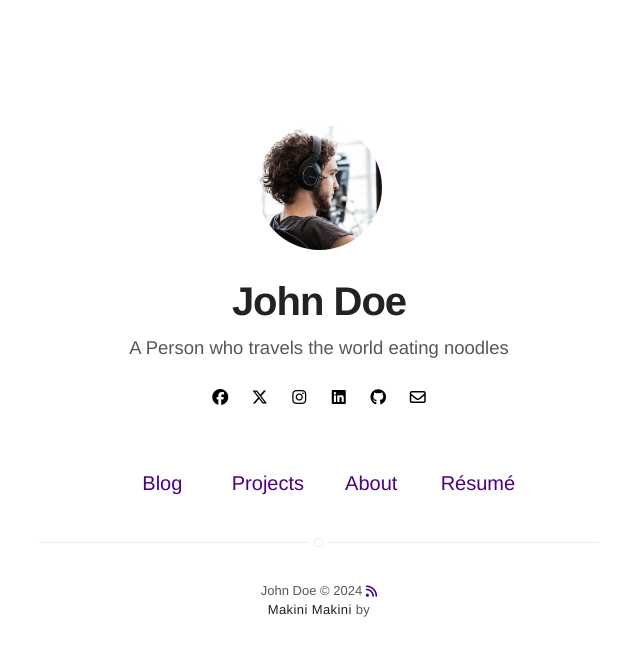
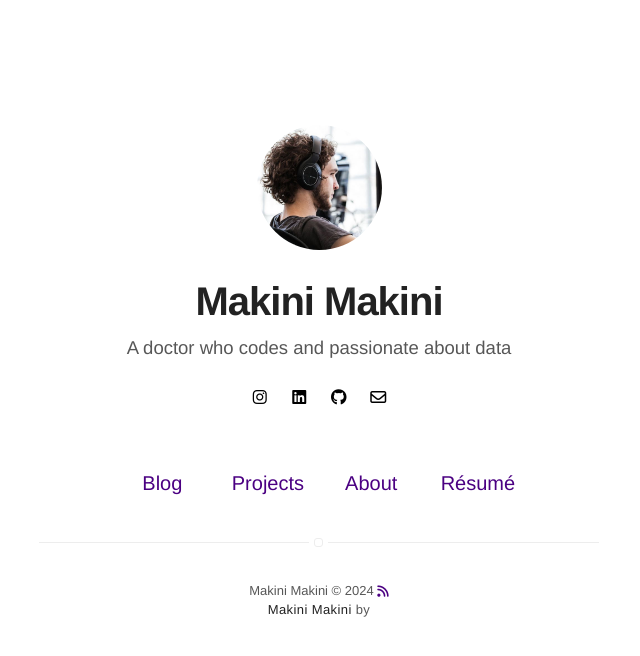
Before and after one commit to MakiniMakini/minimal-portfolio, a Jekyll site: the page built from index.html, in a window 1280 px wide. Shown: the top 656 px of the page, without its empty margins (321-961 px from the left). Built offline with Jekyll 4.4.1, drawn with Linux system fonts in a browser that asks for light colours; nearby versions of some CDN libraries.

Commit message:
Update _config.yml

```diff
--- a/_config.yml
+++ b/_config.yml
@@ -1,6 +1,6 @@
 # main text of home
-title: John Doe
-bio: A Person who travels the world eating noodles
+title: Makini Makini
+bio: A doctor who codes and passionate about data
 
 # twitter summary info
 description: A blog about technology and stuff related
@@ -20,7 +20,7 @@ resume: true
 resume-external: true
 resume-url: https://google.com/?q=my+resume
 
-url: https://sergiokopplin.github.io/indigo
+url: https://github.com/MakiniMakini
 # your url: https://USERNAME.github.io
 
 permalink: /:title/
@@ -34,20 +34,20 @@ disqus:
   categories: [blog, project] # only show disqus for posts that have these categories
 
 # if you don't have any of social below, comment the line
-facebook: myfacebook
-twitter: mytwitter
-instagram: myinstagram
-linkedin: mylinkedin
-github: mygithub
-email: myemail@gmail.com
+# facebook: myfacebook
+# twitter: mytwitter
+instagram: https://www.instagram.com/makini_makini/
+linkedin: https://ke.linkedin.com/in/makini-makini-88644110a
+github: https://github.com/MakiniMakini
+email: brianmakini@gmail.com
 
 authors:
   johndoe:
-    name: John Doe
-    bio: A Man who travels the world eating noodles
+    name: Makini Makini
+    bio: A doctor who codes and passionate about data
     external-image: false
     picture: assets/images/profile.jpg
-    twitter: johndoe
+   # twitter: johndoe
   jamesfoster:
     name: James Foster
     bio: A Man who develops software with coffee
```
